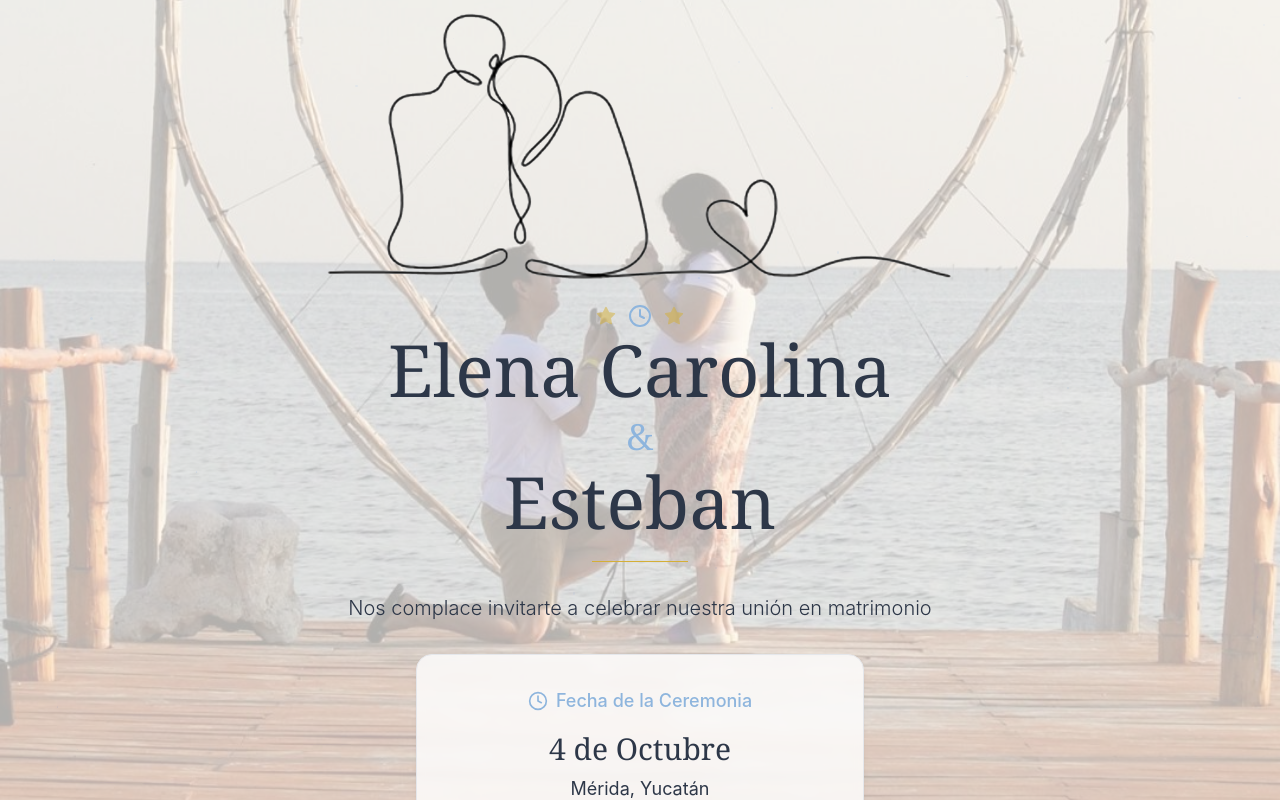
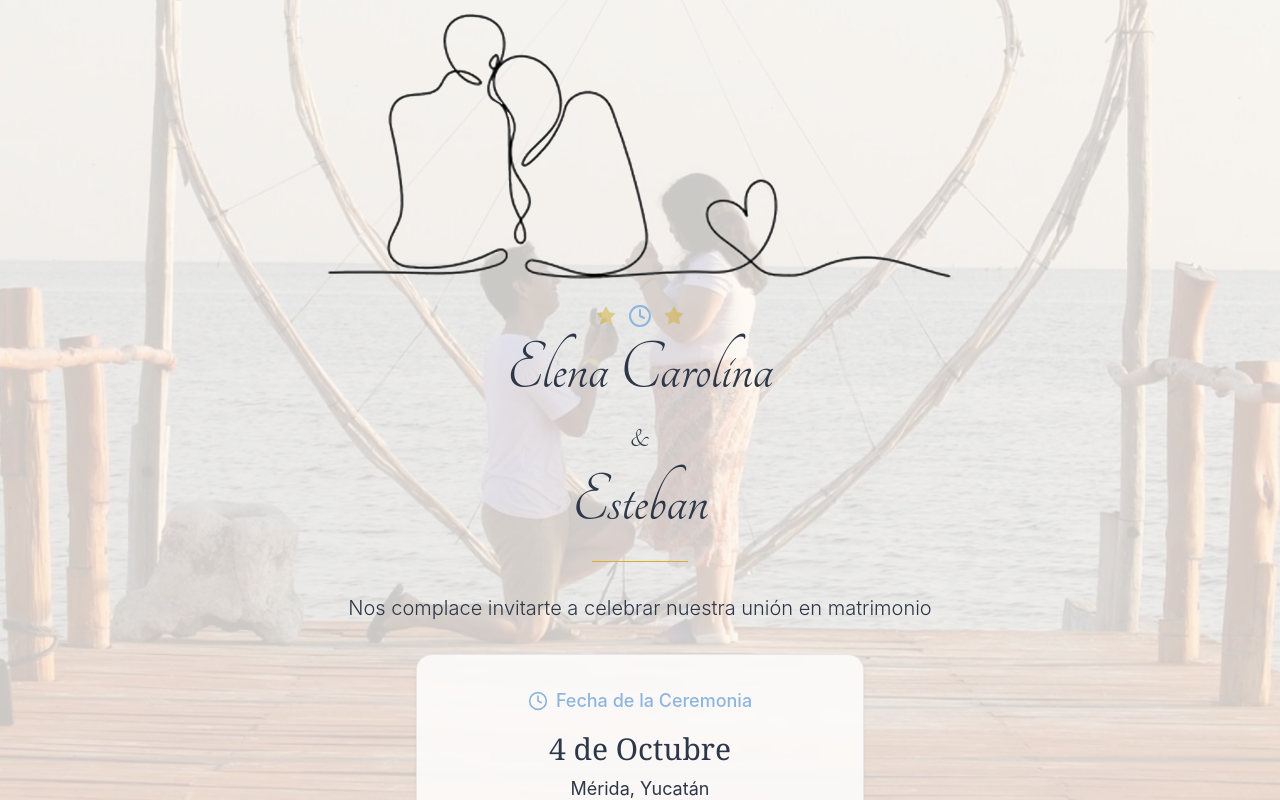
Before and after one commit to jfer1990/boda-caro, a React (Vite) app: page / in a window 1280 px wide. Shown: the top 800 px of the page. Built offline with nearby package versions, Linux system fonts and the light colour scheme.

Commit message:
Refactor code structure for improved readability and maintainability

```diff
--- a/src/components/EventDetails.tsx
+++ b/src/components/EventDetails.tsx
@@ -41,7 +41,7 @@ const EventDetails: React.FC = () => {
             <div className="space-y-4 text-center mb-6">
               <div className="flex items-center justify-center gap-2 text-charcoal text-opacity-70">
                 <Calendar className="w-4 h-4" />
-                <span>4 de Octubre, 2024</span>
+                <span>4 de Octubre, 2025</span>
               </div>
 
               <div className="flex items-center justify-center gap-2 text-charcoal text-opacity-70">
@@ -84,7 +84,7 @@ const EventDetails: React.FC = () => {
             <div className="space-y-4 text-center mb-6">
               <div className="flex items-center justify-center gap-2 text-charcoal text-opacity-70">
                 <Calendar className="w-4 h-4" />
-                <span>4 de Octubre, 2024</span>
+                <span>4 de Octubre, 2025</span>
               </div>
 
               <div className="flex items-center justify-center gap-2 text-charcoal text-opacity-70">
--- a/src/components/Footer.tsx
+++ b/src/components/Footer.tsx
@@ -33,7 +33,7 @@ const Footer: React.FC = () => {
 
         <div className="pt-8 border-t border-white/20">
           <p className="text-white/40 text-xs">
-            © 2024 Elena Carolina & Esteban - 4 de Octubre, Mérida, Yucatán
+            © 2025 Elena Carolina & Esteban - 4 de Octubre, Mérida, Yucatán
           </p>
         </div>
       </div>
--- a/src/components/Header.tsx
+++ b/src/components/Header.tsx
@@ -22,7 +22,7 @@ const Header: React.FC = () => {
         </div>
 
         <p className="text-xl md:text-2xl font-light mb-2 text-blue-100">
-          4 de octubre de 2024
+          4 de octubre de 2025
         </p>
 
         <p className="text-lg md:text-xl text-blue-200 mb-4">
--- a/src/components/HeroSection.tsx
+++ b/src/components/HeroSection.tsx
@@ -14,7 +14,7 @@ const HeroSection: React.FC = () => {
       {/* Background Image */}
       {/* <div className="absolute inset-0 bg-[url('https://images.pexels.com/photos/1024993/pexels-photo-1024993.jpeg?auto=compress&cs=tinysrgb&w=1920&h=1280&fit=crop')] bg-cover bg-center opacity-10"></div> */}
       <div
-        className="absolute inset-0 bg-cover bg-center opacity-30"
+        className="absolute inset-0 bg-cover bg-center opacity-20"
         style={{ backgroundImage: `url(${background})` }}
       ></div>
       <div className="absolute top-20 left-10 w-3 h-3 bg-gold/30 rounded-full animate-pulse"></div>
@@ -43,12 +43,12 @@ const HeroSection: React.FC = () => {
               />
         </div>
 
-        <h1 className="font-serif text-4xl md:text-6xl lg:text-7xl text-charcoal mb-6 leading-tight">
+        <h1 className="font-serif font-tangerine text-[3.35em] md:text-6xl lg:text-7xl text-charcoal mb-6 leading-tight">
           Elena Carolina
-          <span className="block text-2xl md:text-3xl lg:text-4xl text-muted-green mt-3 font-light">
+          <span className="block font-tangerine text-2xl md:text-3xl lg:text-4xl text-muted-grey mt-3 font-light">
             &
           </span>
-          <span className="block mt-2">Esteban </span>
+          <span className="block mt-2 font-tangerine" >Esteban </span>
         </h1>
 
         <div className="w-24 h-px bg-gold mx-auto mb-8"></div>
--- a/src/index.css
+++ b/src/index.css
@@ -4,6 +4,19 @@
 
 @import url('https://fonts.googleapis.com/css2?family=Playfair+Display:ital,wght@0,400;0,500;0,600;0,700;1,400&family=Inter:wght@300;400;500;600;700&display=swap');
 
+@font-face {
+  font-family: 'Tangerine';
+  src: url('./assets/fonts/Tangerine-Regular.ttf') format('truetype');
+  font-weight: 400;
+  font-style: normal;
+}
+
+@font-face {
+  font-family: 'Tangerine';
+  src: url('./assets/fonts/Tangerine-Bold.ttf') format('truetype');
+  font-weight: 700;
+  font-style: normal;
+}
 
 :root {
   --color-ivory: #fefcf8;
--- a/tailwind.config.js
+++ b/tailwind.config.js
@@ -3,7 +3,11 @@
 export default {
   content: ['./index.html', './src/**/*.{js,ts,jsx,tsx}'],
   theme: {
-    extend: {},
+    extend: {
+      fontFamily: {
+        tangerine: ["Tangerine", "cursive"],
+      },
+    },
   },
   plugins: [require('daisyui')],
 
```
Also changed, not shown: src/assets/fonts/Tangerine-Bold.ttf (added), src/assets/fonts/Tangerine-Regular.ttf (added).
